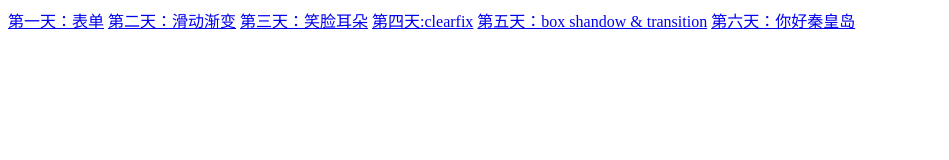
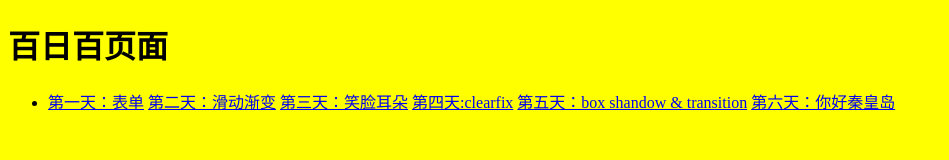
Before and after one commit to sangdy/sangdy.github.io, a plain HTML site: page index.html in a window 1280 px wide. Shown: the whole page, without its empty margins (0-949 px from the left). Drawn offline with Linux system fonts and the light colour scheme.

Commit message:
页面重置

```diff
--- a/index.html
+++ b/index.html
@@ -1,6 +1,24 @@
+<!DOCTYPE html>
+<html lang="en">
+<head>
+	<meta charset="UTF-8">
+	<title>100</title>
+    <link rel="stylesheet" href="main.css">
+
+</head>
+<body>
+	<h1>百日百页面</h1>
+	<ul>
+		<li>
 			<a href="100/1">第一天：表单</a>
 			<a href="100/2">第二天：滑动渐变</a>
 			<a href="100/3">第三天：笑脸耳朵</a>
 			<a href="100/4">第四天:clearfix</a>
 			<a href="100/5">第五天：box shandow & transition</a>
 			<a href="100/6">第六天：你好秦皇岛</a>
+
+		</li>
+	</ul>
+
+</body>
+</html>
--- /dev/null
+++ b/main.css
@@ -0,0 +1 @@
+body{background-color: yellow;}
```
Lines whose indentation alone changed are shown as unchanged.
